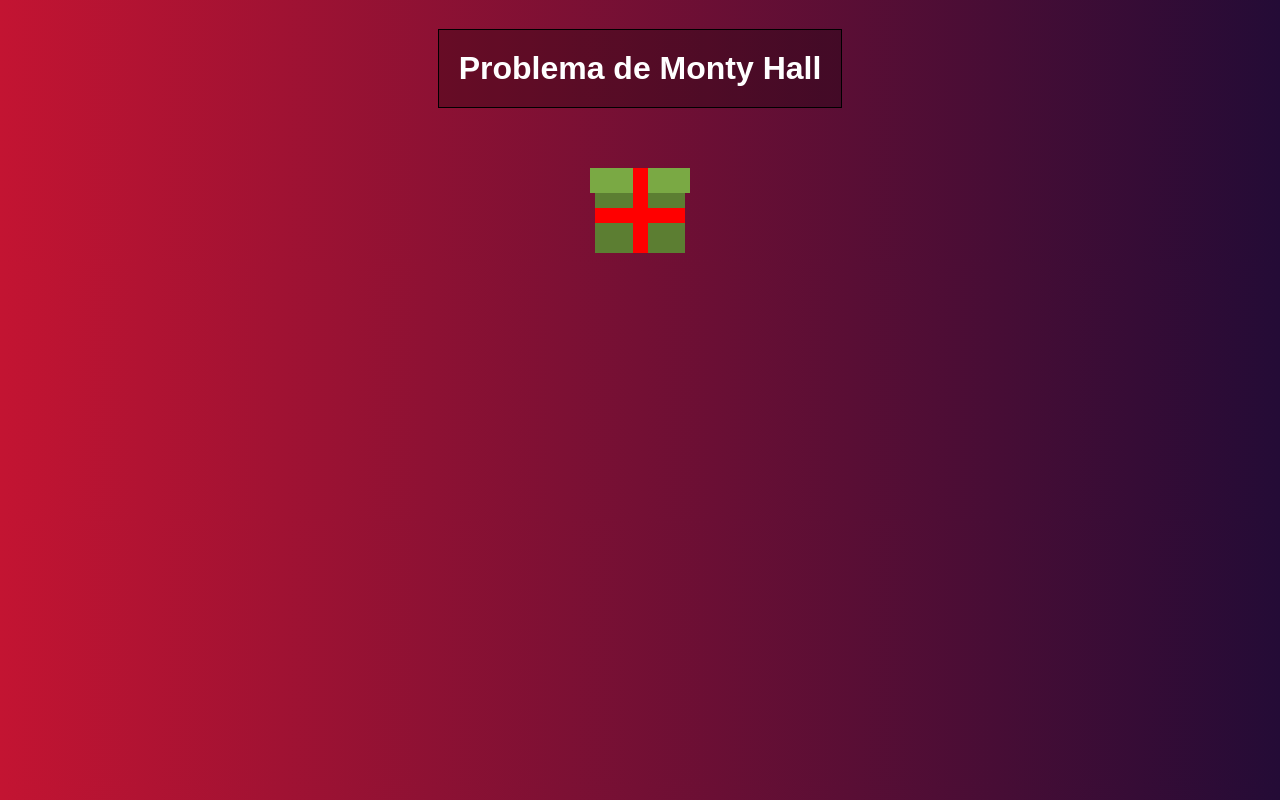
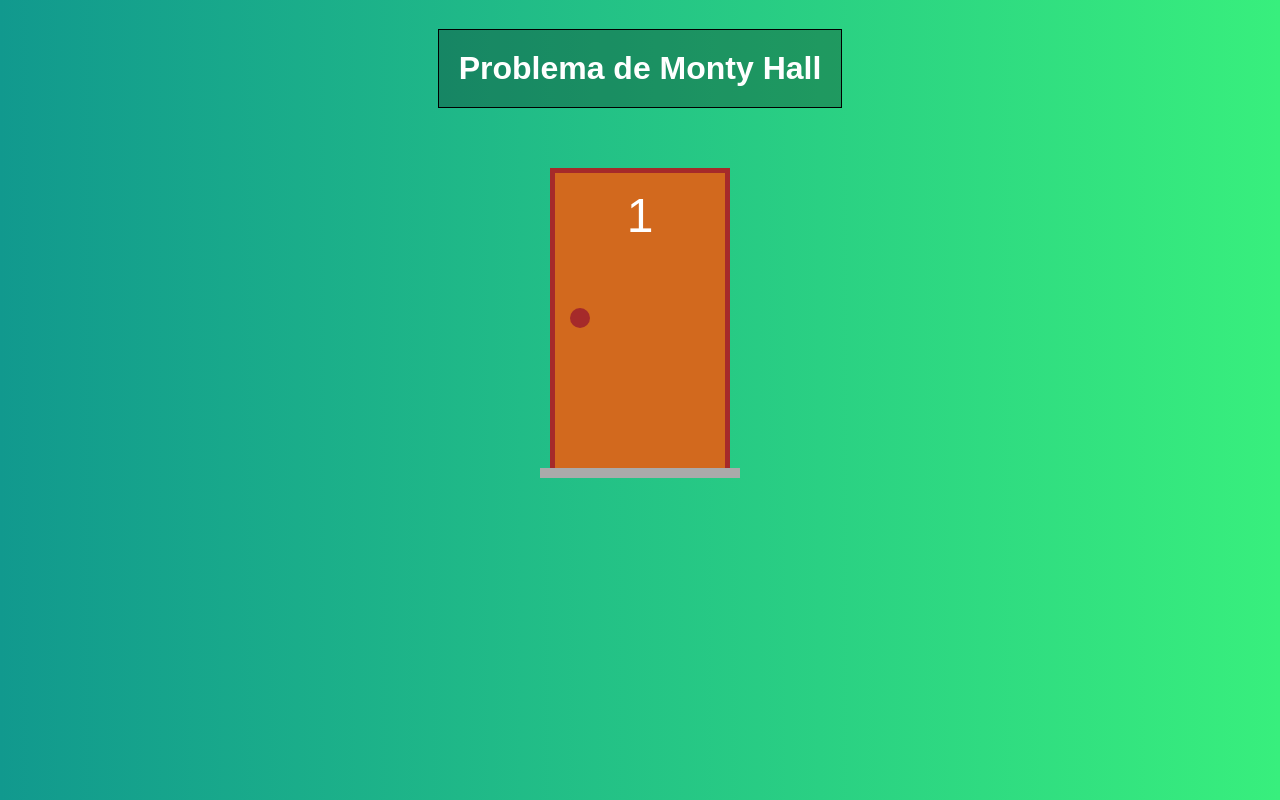
Before and after one commit to polyanetuag/montyhall, a Vue app: page / in a window 1280 px wide. Built offline with nearby package versions, Linux system fonts and the light colour scheme.

Commit message:
importing door component and changing project background

```diff
--- a/src/App.vue
+++ b/src/App.vue
@@ -1,16 +1,16 @@
 <template>
   <div id="app">
     <h1>Problema de Monty Hall</h1>
-    <Gift />
+    <Door number="1" :hasGift="false"/>
   </div>
 </template>
 
 <script>
-import Gift from './components/Gift'
+import Door from './components/Door'
 
 export default {
   name: 'App',
-  components: { Gift }
+  components: { Door }
 }
 </script>
 
@@ -22,7 +22,7 @@ export default {
 
   body {
     color: #fff;
-    background: linear-gradient(to right, #c31432, #240b36);;
+    background: linear-gradient(to right, #11998e, #38ef7d);
   }
 
   #app {
```
